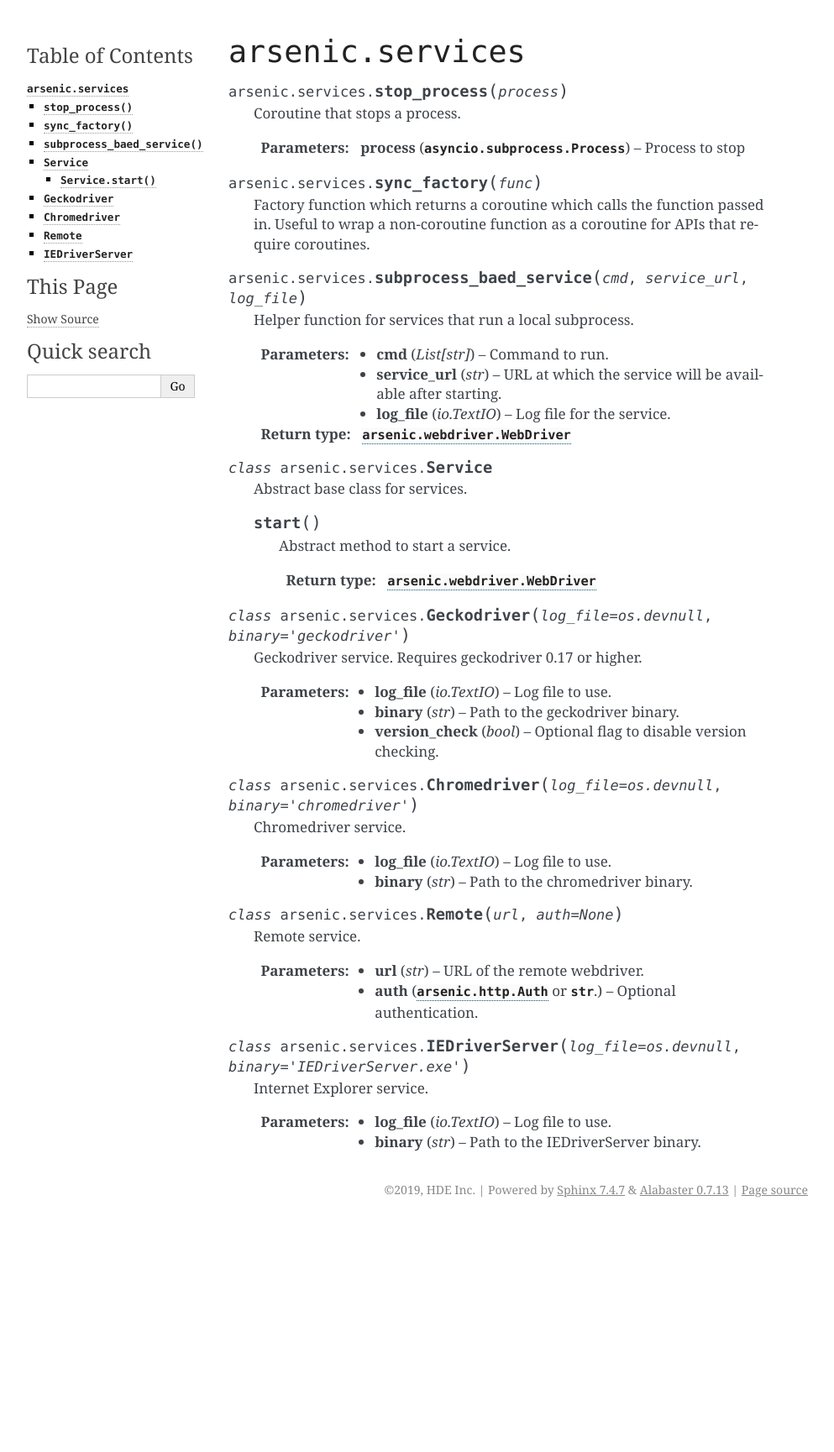
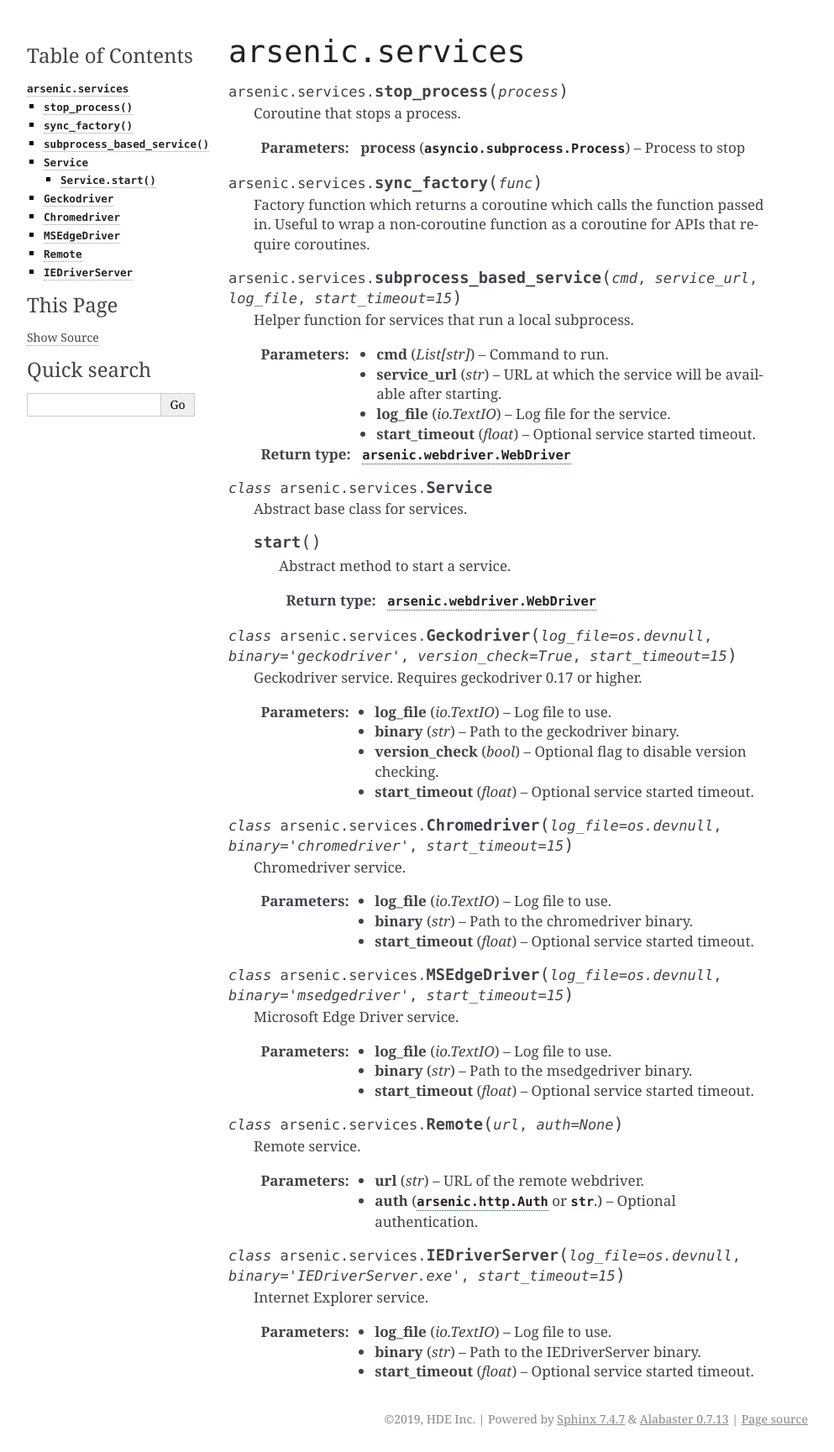
Before and after one commit to HENNGE/arsenic, a Sphinx documentation site: the page built from docs/reference/services.rst, in a window 1280 px wide. Shown: the whole page at 84% size, without its empty margins (148-1141 px from the left). Built offline with Sphinx 7.4.7, drawn with Linux system fonts in a browser that asks for light colours; before the commit the page ends 1456 px from its top, so only the background shows below that.

Commit message:
Improve waiting for subprocess-based services to start.
Use an asyncio.wait_for timeout instead of retrying a fixed number
of times and use an exponential back-off between retries.

Also catch HTTP connection errors when checking the service state
as sometime we do the check before the remote server has had time
to start listening.

Also make service state check interval configurable and pass this
and timeout options up to subprocess-based Service()
implementations.

At timeout raise an ArsenicError instead of a generic Exception so
that applications can catch these errors better and decide what to
do next.

```diff
--- a/docs/reference/services.rst
+++ b/docs/reference/services.rst
@@ -18,13 +18,14 @@
     require coroutines.
 
 
-.. py:function:: subprocess_baed_service(cmd, service_url, log_file)
+.. py:function:: subprocess_based_service(cmd, service_url, log_file, start_timeout=15)
 
     Helper function for services that run a local subprocess.
 
     :param List[str] cmd: Command to run.
     :param str service_url: URL at which the service will be available after starting.
     :param io.TextIO log_file: Log file for the service.
+    :param float start_timeout: Optional service started timeout.
     :rtype: :py:class:`arsenic.webdriver.WebDriver`
 
 
@@ -39,21 +40,32 @@
         :rtype: :py:class:`arsenic.webdriver.WebDriver`
 
 
-.. py:class:: Geckodriver(log_file=os.devnull, binary='geckodriver')
+.. py:class:: Geckodriver(log_file=os.devnull, binary='geckodriver', version_check=True, start_timeout=15)
 
     Geckodriver service. Requires geckodriver 0.17 or higher.
 
     :param io.TextIO log_file: Log file to use.
     :param str binary: Path to the geckodriver binary.
     :param bool version_check: Optional flag to disable version checking.
+    :param float start_timeout: Optional service started timeout.
 
 
-.. py:class:: Chromedriver(log_file=os.devnull, binary='chromedriver')
+.. py:class:: Chromedriver(log_file=os.devnull, binary='chromedriver', start_timeout=15)
 
     Chromedriver service.
 
     :param io.TextIO log_file: Log file to use.
     :param str binary: Path to the chromedriver binary.
+    :param float start_timeout: Optional service started timeout.
+
+
+.. py:class:: MSEdgeDriver(log_file=os.devnull, binary='msedgedriver', start_timeout=15)
+
+    Microsoft Edge Driver service.
+
+    :param io.TextIO log_file: Log file to use.
+    :param str binary: Path to the msedgedriver binary.
+    :param float start_timeout: Optional service started timeout.
 
 
 .. py:class:: Remote(url, auth=None)
@@ -65,9 +77,10 @@
     :type auth: :py:class:`arsenic.http.Auth` or :py:class:`str`.
 
 
-.. py:class:: IEDriverServer(log_file=os.devnull, binary='IEDriverServer.exe')
+.. py:class:: IEDriverServer(log_file=os.devnull, binary='IEDriverServer.exe', start_timeout=15)
 
     Internet Explorer service.
 
     :param io.TextIO log_file: Log file to use.
     :param str binary: Path to the IEDriverServer binary.
+    :param float start_timeout: Optional service started timeout.
```
Also changed, not shown: 1 other file.
